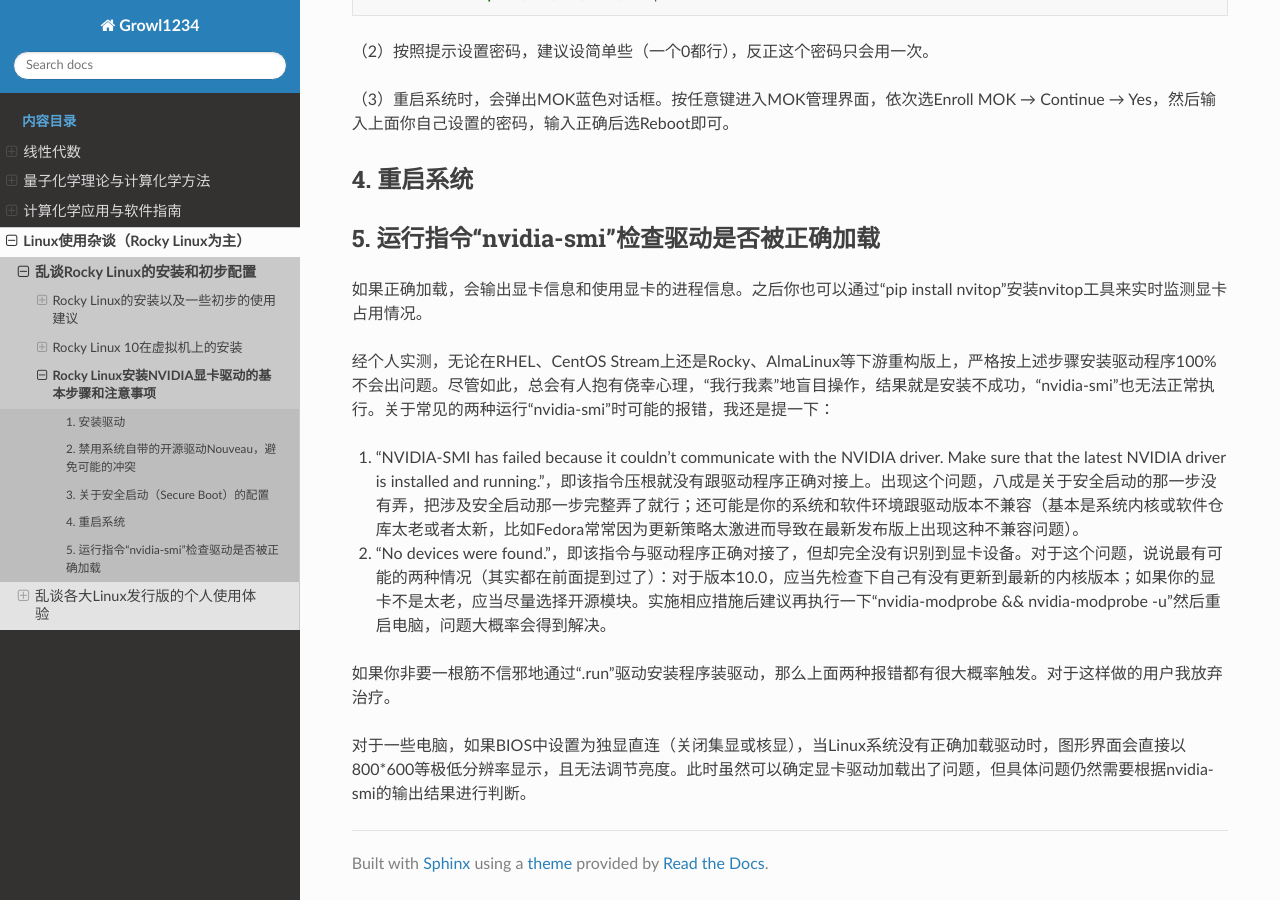
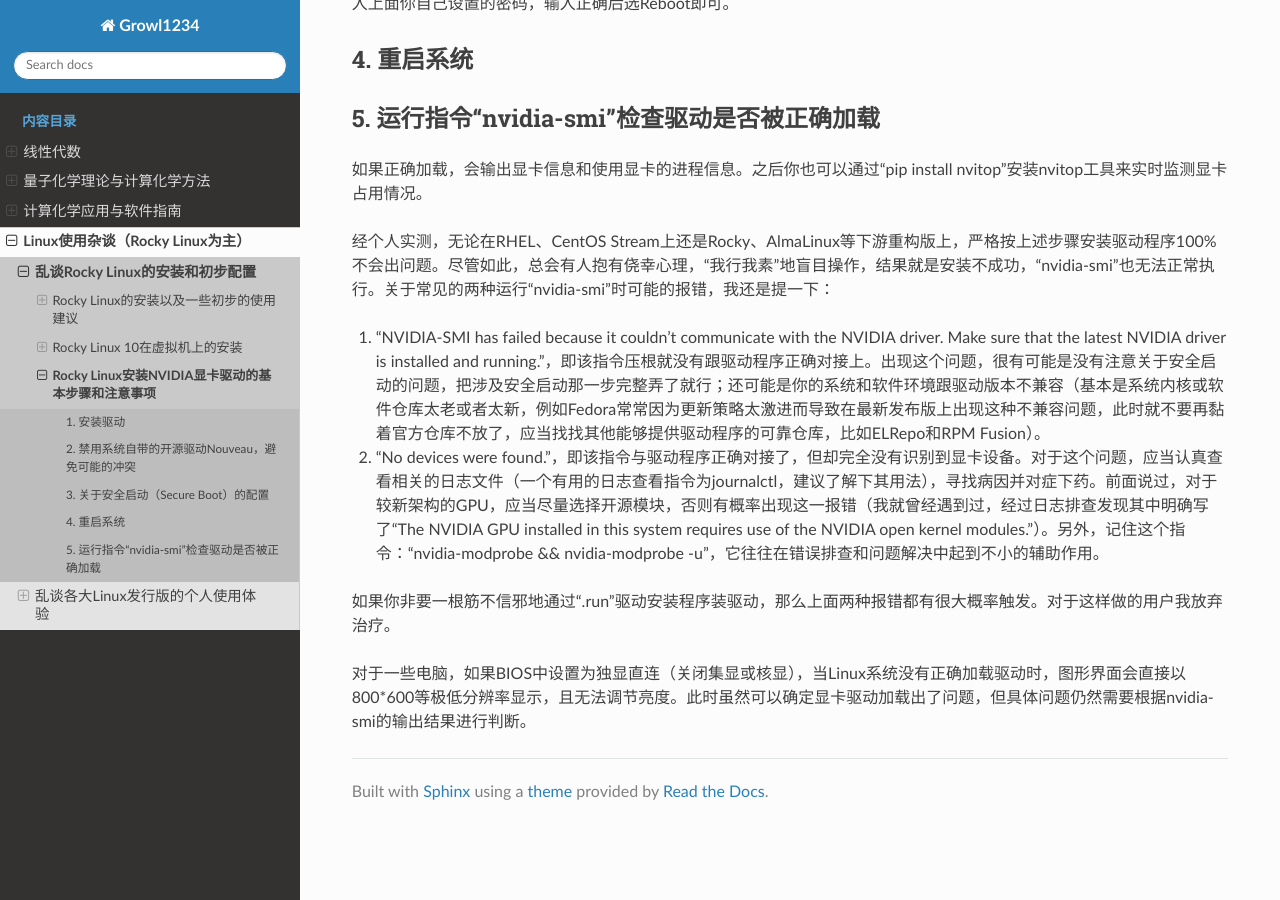
Before and after one commit to Growl1234/RTDProject, a Sphinx documentation site: the page built from source/linux/rocky/nvidia.md, in a window 1280 px wide and 900 px high, scrolled down 1206 px. Built offline with Sphinx 7.4.7 and the Read the Docs theme 3.1.0, drawn with Linux system fonts in a browser that asks for light colours; some of the changed text lies outside the part shown.

Commit message:
Update nvidia.md

```diff
--- a/source/linux/rocky/nvidia.md
+++ b/source/linux/rocky/nvidia.md
@@ -1,14 +1,8 @@
 ## Rocky Linux安装NVIDIA显卡驱动的基本步骤和注意事项
 
-***Last Updated: 2025-11-11***
+***Last Updated: 2025-11-15***
 
-**写在前面：**
-
-**(1) 本文只是一些对官网教程的补充和强调，部分步骤官网给了很详细的教程我就直接贴链接了，不再赘述；**
-
-**(2) 本文不适用于VMware虚拟机；**
-
-**(3) 安装驱动程序前，先确保Linux内核更新到了最新版本（10.0版本目前为6.12.0-55.41.1.el10_0）。**
+**【写在前面：本文只是一些对官网教程的补充和强调，部分步骤官网给了很详细的教程我就直接贴链接了，不再赘述；此外，本文不适用于VMware虚拟机。】**
 
 ### 1. 安装驱动
 
@@ -18,7 +12,7 @@
 
 1. 文档中向系统添加软件仓库的指令里的“$distro”和“$arch”应当根据教程章节开头的对应关系自行修改成相应值（本例中$distro是rhel10或rhel9，$arch是x86_64），否则系统无法识别相应部分，导致添加软件仓库失败。
 
-2. NVIDIA显卡的Linux版驱动区分专有模块（即“cuda-drivers”）和开源模块（“nvidia-open”），两者没有任何功能上的区别，但适用的架构不尽相同。文档中“Kernel Modules”一节建议道，对于较新的版本和架构应当选用开源模块；笔者也实测过，对于较新架构的GPU（例如GeForce RTX 40/50系列），如果选用专有模块的驱动程序，有偶然的概率会遇到兼容性问题。
+2. NVIDIA显卡的Linux版驱动区分专有模块（即“cuda-drivers”）和开源模块（“nvidia-open”），两者没有任何功能上的区别，但适用的架构不尽相同。文档中“Kernel Modules”一节建议道，对于较新的版本和架构应当选用开源模块；笔者也实测过，对于较新架构的GPU（例如GeForce RTX 40/50系列），如果选用专有模块的驱动程序，有偶然的概率会出现问题（最后一部分会提到）。
 
 3. **<font color=red>不要自以为是或者听信一些低质量教程到NVIDIA驱动下载页面直接下载和运行“.run”后缀的程序来安装驱动！</font>这种安装方式早已因兼容性差和乱改系统文件而闻名遐迩。**
 
@@ -52,9 +46,9 @@
 
 经个人实测，无论在RHEL、CentOS Stream上还是Rocky、AlmaLinux等下游重构版上，严格按上述步骤安装驱动程序100%不会出问题。尽管如此，总会有人抱有侥幸心理，“我行我素”地盲目操作，结果就是安装不成功，“nvidia-smi”也无法正常执行。关于常见的两种运行“nvidia-smi”时可能的报错，我还是提一下：
 
-1. “NVIDIA-SMI has failed because it couldn't communicate with the NVIDIA driver. Make sure that the latest NVIDIA driver is installed and running.”，即该指令压根就没有跟驱动程序正确对接上。出现这个问题，八成是关于安全启动的那一步没有弄，把涉及安全启动那一步完整弄了就行；还可能是你的系统和软件环境跟驱动版本不兼容（基本是系统内核或软件仓库太老或者太新，比如Fedora常常因为更新策略太激进而导致在最新发布版上出现这种不兼容问题）。
+1. “NVIDIA-SMI has failed because it couldn't communicate with the NVIDIA driver. Make sure that the latest NVIDIA driver is installed and running.”，即该指令压根就没有跟驱动程序正确对接上。出现这个问题，很有可能是没有注意关于安全启动的问题，把涉及安全启动那一步完整弄了就行；还可能是你的系统和软件环境跟驱动版本不兼容（基本是系统内核或软件仓库太老或者太新，例如Fedora常常因为更新策略太激进而导致在最新发布版上出现这种不兼容问题，此时就不要再黏着官方仓库不放了，应当找找其他能够提供驱动程序的可靠仓库，比如ELRepo和RPM Fusion）。
 
-2. “No devices were found.”，即该指令与驱动程序正确对接了，但却完全没有识别到显卡设备。对于这个问题，说说最有可能的两种情况（其实都在前面提到过了）：对于版本10.0，应当先检查下自己有没有更新到最新的内核版本；如果你的显卡不是太老，应当尽量选择开源模块。实施相应措施后建议再执行一下“nvidia-modprobe && nvidia-modprobe -u”然后重启电脑，问题大概率会得到解决。
+2. “No devices were found.”，即该指令与驱动程序正确对接了，但却完全没有识别到显卡设备。对于这个问题，应当认真查看相关的日志文件（一个有用的日志查看指令为journalctl，建议了解下其用法），寻找病因并对症下药。前面说过，对于较新架构的GPU，应当尽量选择开源模块，否则有概率出现这一报错（我就曾经遇到过，经过日志排查发现其中明确写了“The NVIDIA GPU installed in this system requires use of the NVIDIA open kernel modules.”）。另外，记住这个指令：“nvidia-modprobe && nvidia-modprobe -u”，它往往在错误排查和问题解决中起到不小的辅助作用。
 
 如果你非要一根筋不信邪地通过“.run”驱动安装程序装驱动，那么上面两种报错都有很大概率触发。对于这样做的用户我放弃治疗。
 
```
